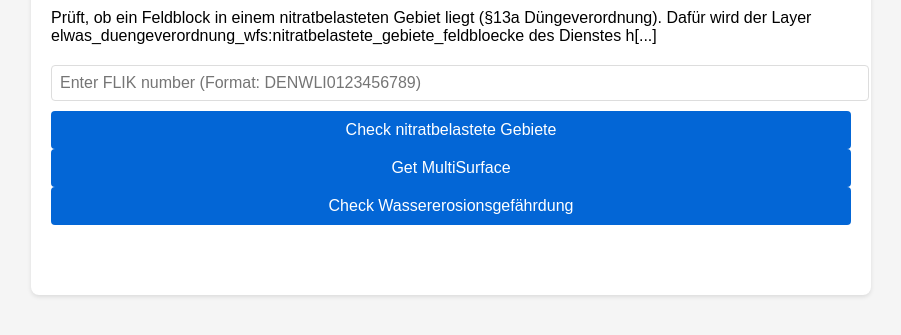
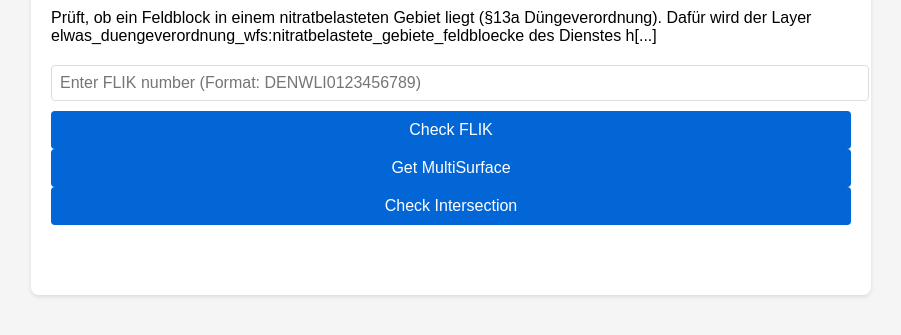
Before and after one commit to kratum/flik-checker, a plain HTML site: page index.html in a window 1280 px wide. Shown: the part 119-454 px from the top of the page, without its empty margins (189-1090 px from the left). Drawn offline with Linux system fonts and the light colour scheme.

Commit message:
Update index.html

```diff
--- a/index.html
+++ b/index.html
@@ -87,9 +87,9 @@
 </p>
         <div class="form-container">
             <input type="text" id="flik" placeholder="Enter FLIK number (Format: DENWLI0123456789)" required>
-            <button onclick="checkFLIK()">Check nitratbelastete Gebiete</button>
+            <button onclick="checkFLIK()">Check FLIK</button>
             <button onclick="getMultiSurface()">Get MultiSurface</button>
-            <button onclick="checkIntersection()">Check Wassererosionsgefährdung</button>
+            <button onclick="checkIntersection()">Check Intersection</button>
             <div id="loading">Checking...</div>
             <div id="result"></div>
         </div>
```
